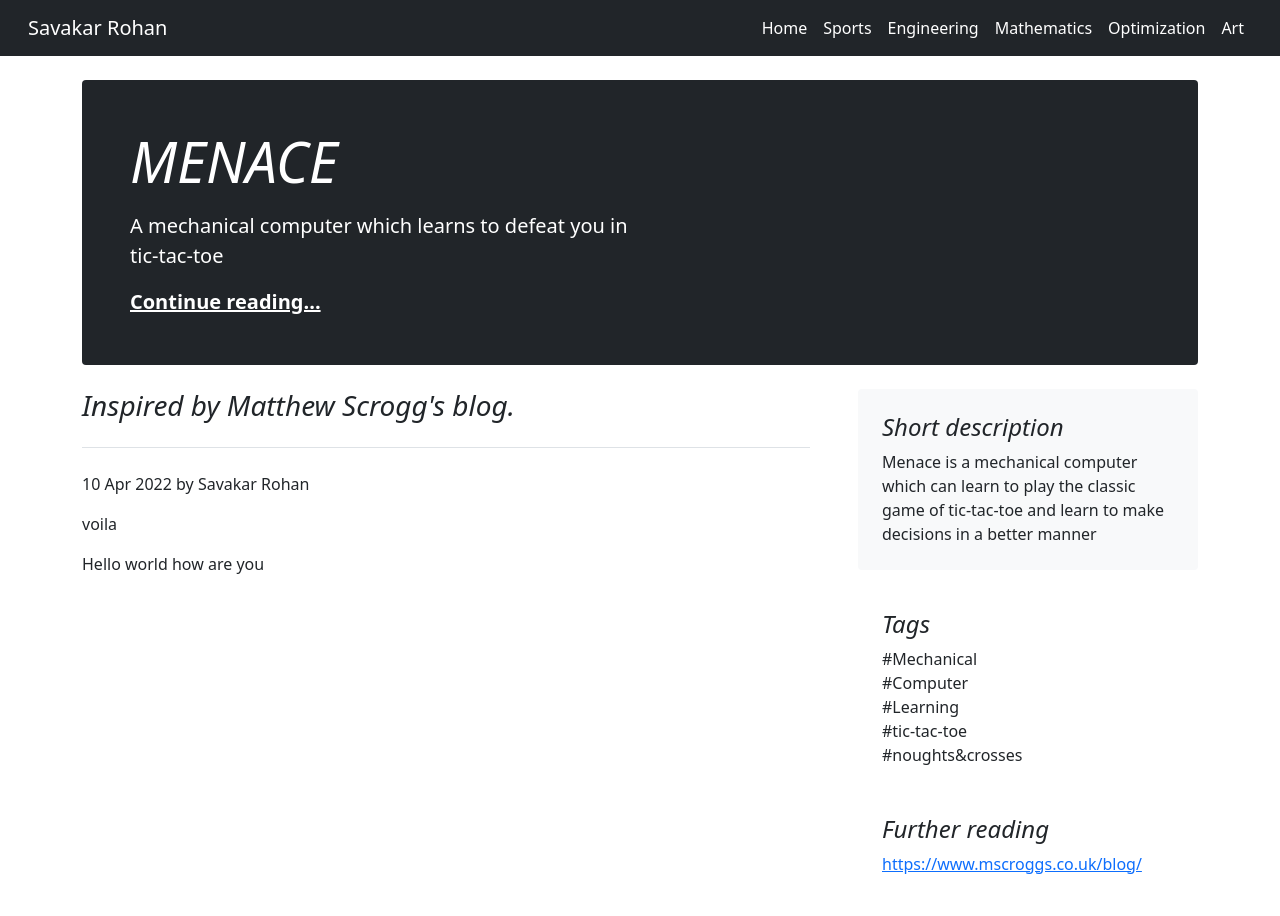
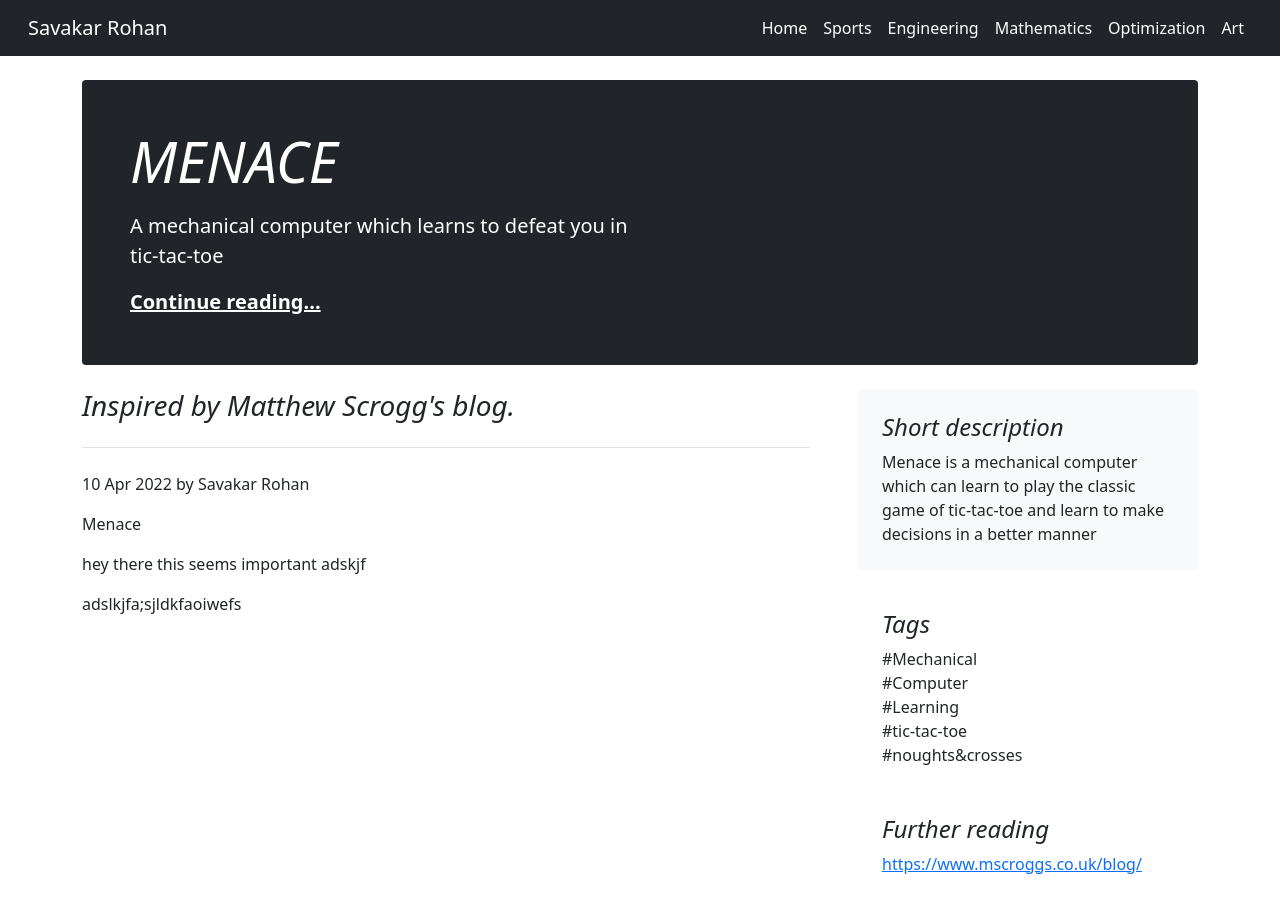
Before and after one commit to savakarrohan/website, a Jekyll site: the page built from _posts/2022-04-10-MENACE.md, in a window 1280 px wide. Built offline with Jekyll 4.4.1, drawn with Linux system fonts in a browser that asks for light colours.

Commit message:
Tracking changes

```diff
--- a/_posts/2022-04-10-MENACE.md
+++ b/_posts/2022-04-10-MENACE.md
@@ -12,6 +12,9 @@ img02:
 img03:
 ---
 
-voila
+Menace
 
-Hello world how are you
+hey there this seems important
+adskjf
+
+adslkjfa;sjldkfaoiwefs
```
